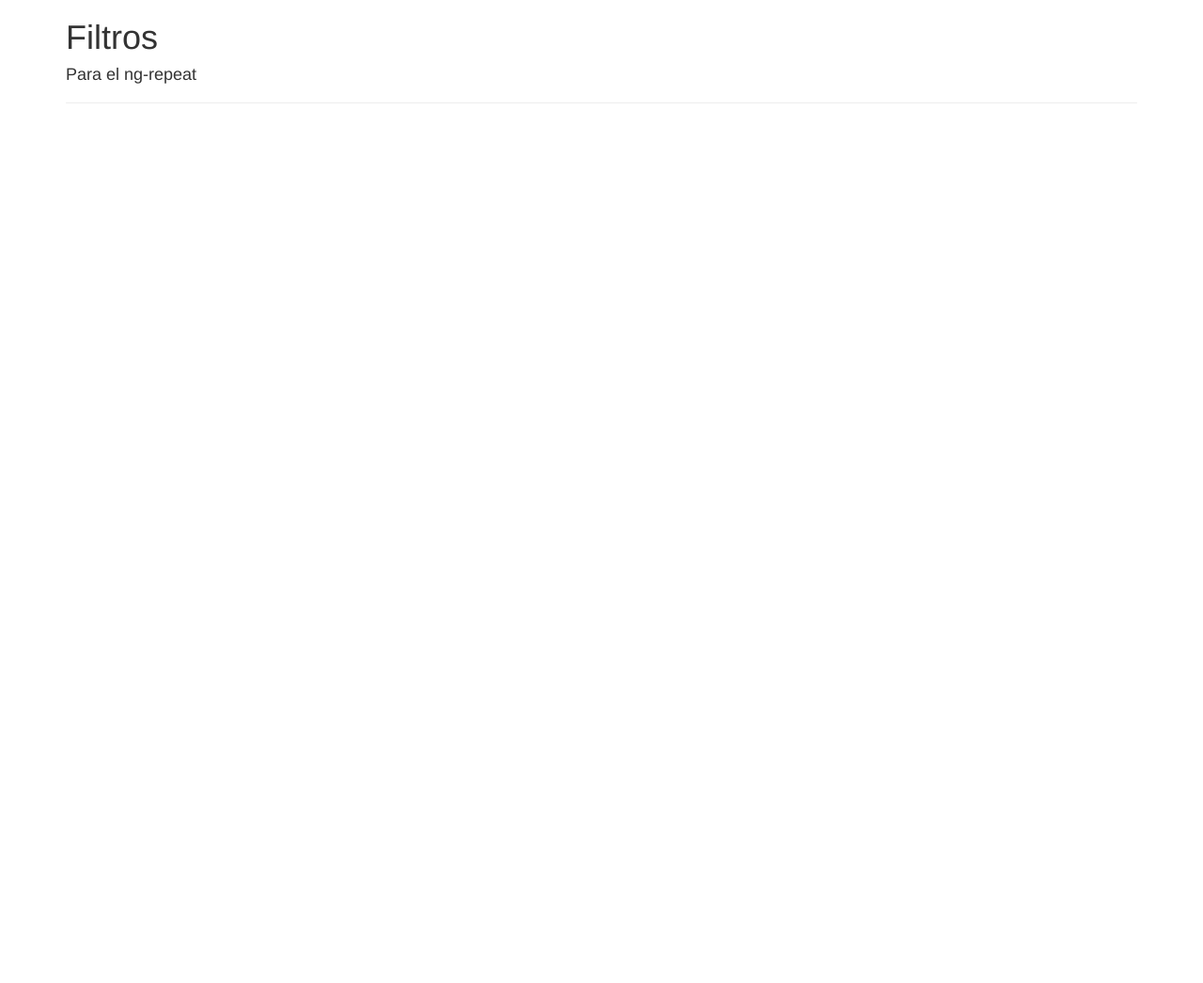
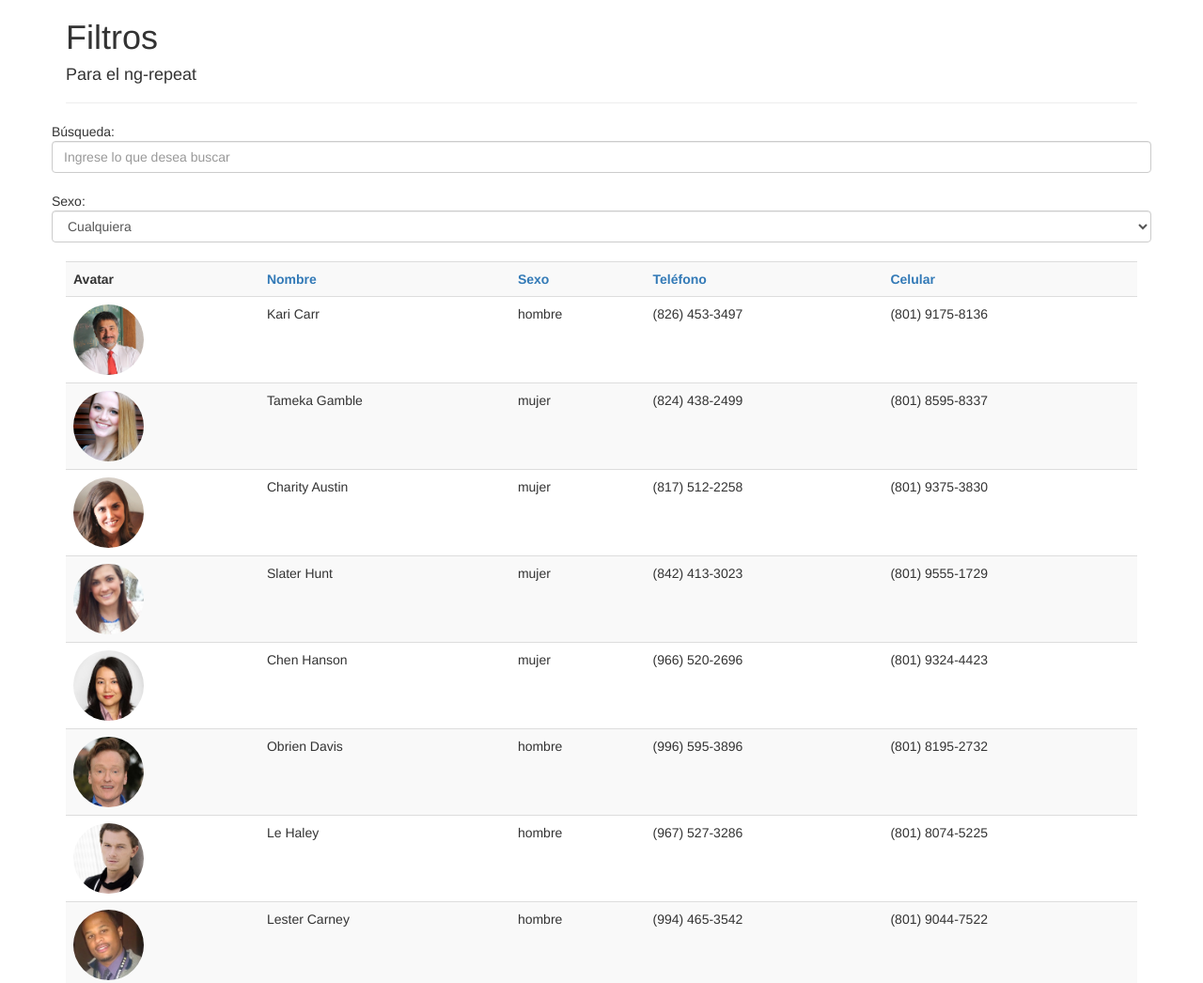
Before and after one commit to jordijimenezcoves/angularjs_ejercicio_filtros_ng-repeat, a plain HTML site: page index.html in a window 1280 px wide. Shown: the top 1046 px of the page at 94% size. Before the commit the page ends 800 px from the top, so only its background shows below. Drawn offline with Linux system fonts and the light colour scheme.

Commit message:
orderby and more

```diff
--- a/index.html
+++ b/index.html
@@ -22,6 +22,10 @@
                 height: 75px;
             }
 
+            .puntero{
+                cursor: pointer;
+            }
+
         </style>
 
     </head>
@@ -33,11 +37,41 @@
             <h4>Para el ng-repeat</h4>
             <hr>
 
+            <div class="row">
+                Búsqueda:
+                <br>
+                <input type="text" ng-model="busqueda.nombre" class="form-control" placeholder="Ingrese lo que desea buscar">
+                <br>
 
+                Sexo:
+                <br>
+                <select ng-model="busqueda.sexo" class="form-control">
+                    <option value="">Cualquiera</option>
+                    <option value="mujer">Mujeres</option>
+                    <option value="hombre">Hombres</option>
+                </select>
+                <br>
+            </div>
 
+            <table class="table table-striped">
+                <tr>
+                    <th>Avatar</th>
+                    <th><a class="puntero" ng-click="columna='nombre'; reverse = !reverse;">Nombre</a></th>
+                    <th><a class="puntero" ng-click="columna='sexo'; reverse = !reverse;">Sexo</a></th>
+                    <th><a class="puntero" ng-click="columna='telefono'; reverse = !reverse;">Teléfono</a></th>
+                    <th><a class="puntero" ng-click="columna='celular'; reverse = !reverse;">Celular</a></th>
+                </tr>
 
-
-
+                <tr ng-repeat="persona in personas | filter:busqueda | orderBy:columna:reverse ">
+                    <td>
+                        <img ng-src="img/{{ persona.avatar }}" class="avatar img-circle">
+                    </td>
+                    <td>{{ persona.nombre }}</td>
+                    <td>{{ persona.sexo }}</td>
+                    <td>{{ persona.telefono }}</td>
+                    <td>{{ persona.celular }}</td>
+                </tr>
+            </table>
 
         </div><!-- fin del listadoCtrl -->
 
```
